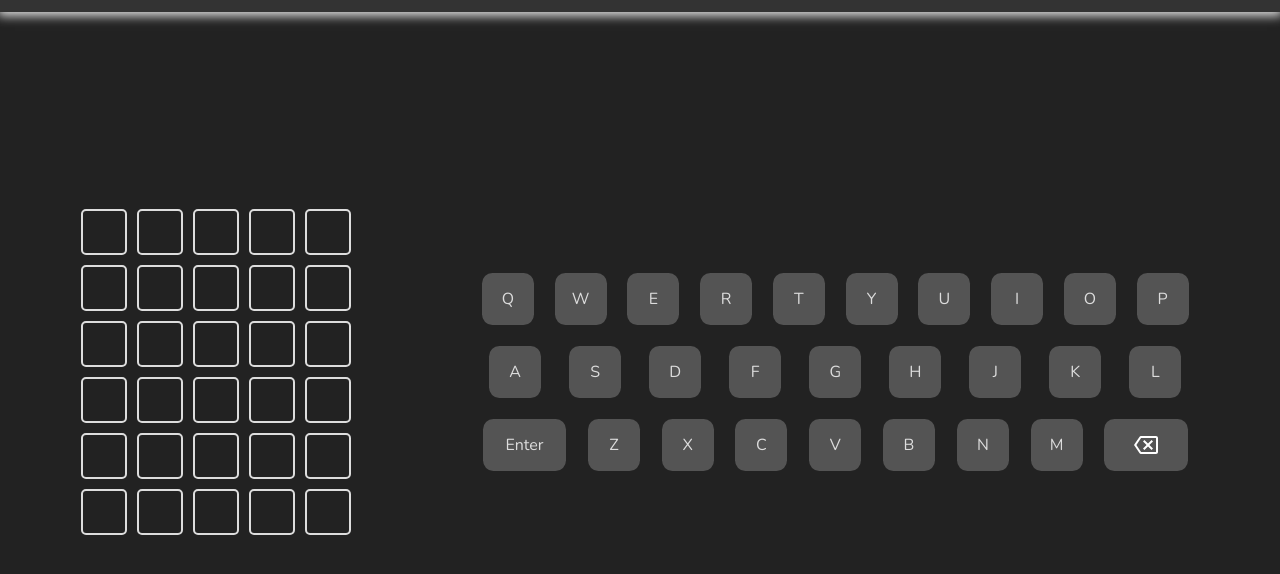
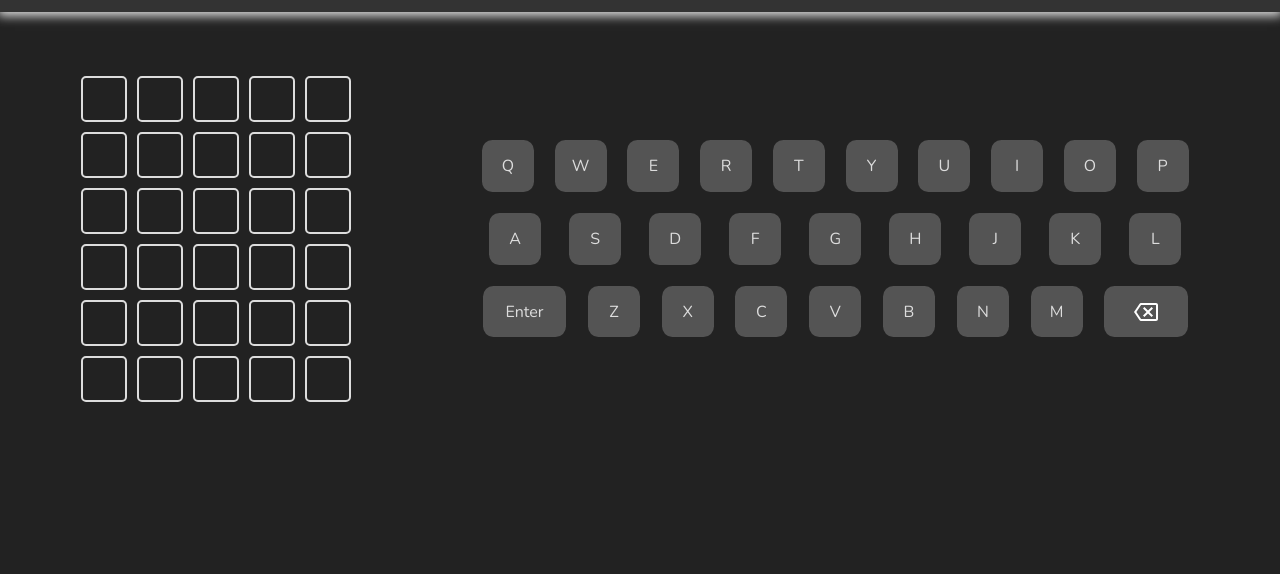
Before and after one commit to Harsh-Uppal/Wordle-Clone, a plain HTML site: page index.html in a window 1280 px wide. Shown: the part 68-642 px from the top of the page. Drawn offline with nearby package versions, Linux system fonts and the light colour scheme.

Commit message:
Debugging

```diff
--- a/Style/style.css
+++ b/Style/style.css
@@ -25,8 +25,8 @@ body {
     flex-direction: column;
     align-items: center;
     background-color: var(--clr-dark-1);
-    width: 100vw;
-    height: 100vh;
+    width: 100%;
+    height: 100%;
     overflow: hidden;
 }
 
@@ -44,6 +44,7 @@ dialog {
 }
 
 .titlebar {
+    position: relative;
     display: flex;
     align-items: center;
     justify-content: center;
@@ -64,7 +65,6 @@ dialog {
     right: 2%;
     display: flex;
     justify-content: space-evenly;
-    max-width: 10vw;
     height: calc(var(--v) * 4);
 }
 
```
